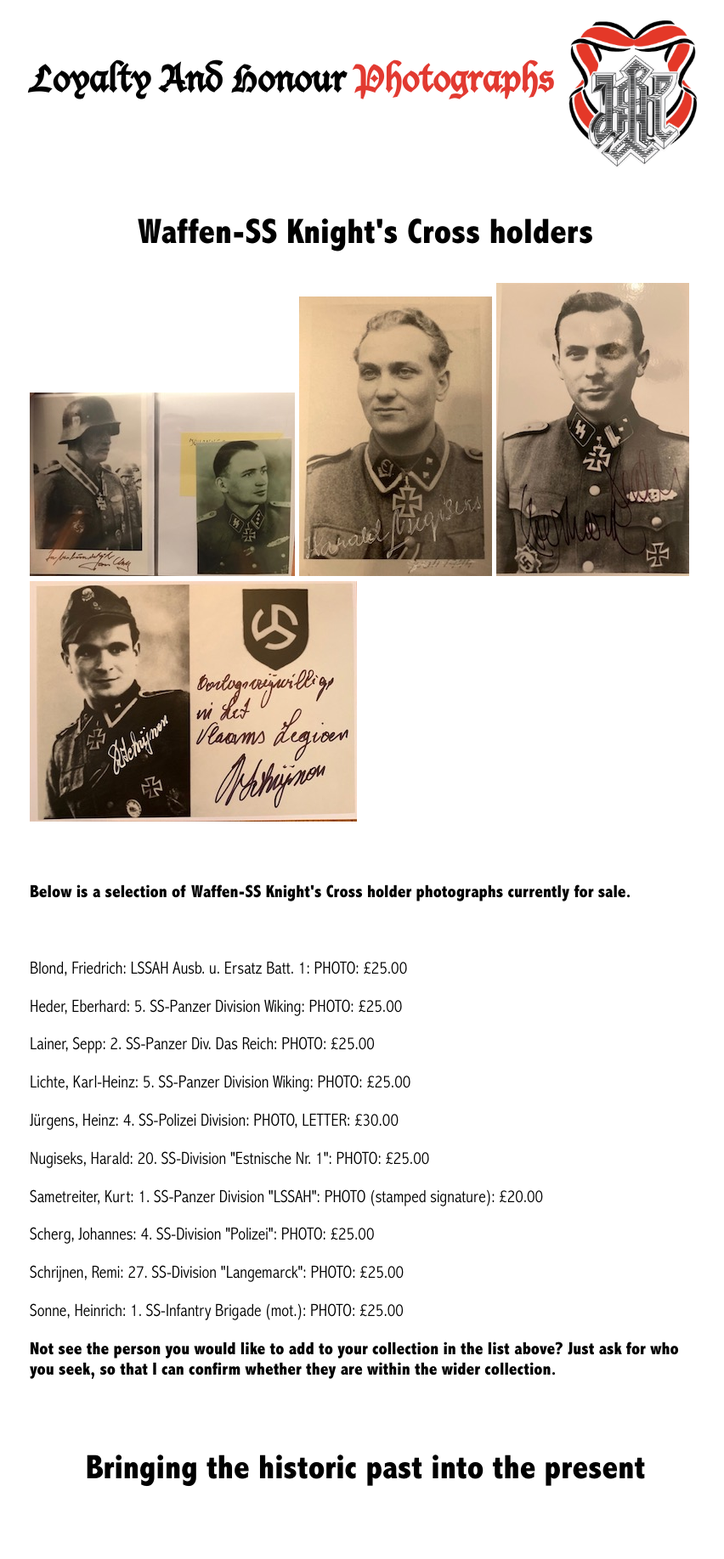
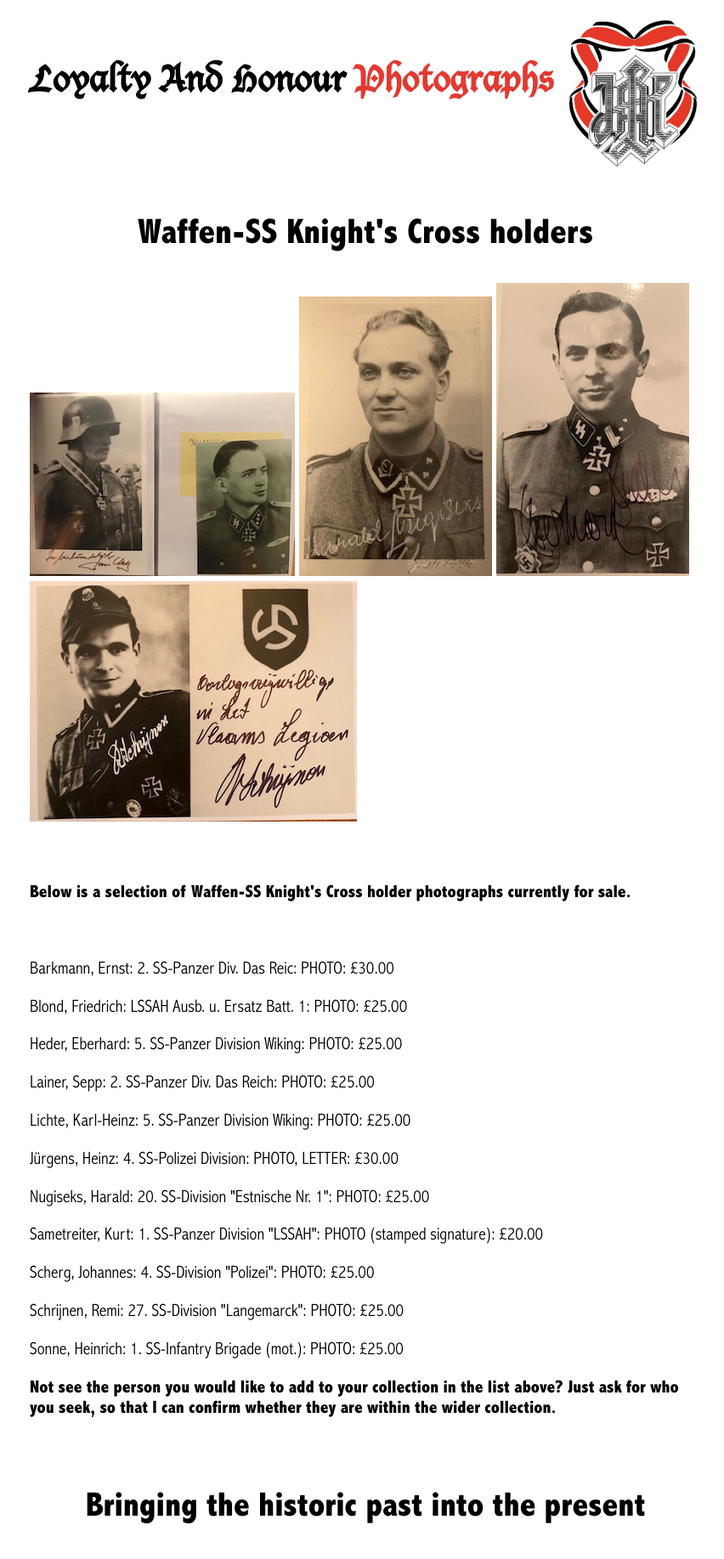
Before and after one commit to lahphotographs/lahphotographs.github.com, a Jekyll site: the page built from Waffen_SS_photos.md, in a window 1280 px wide. Shown: the whole page at 85% size, without its empty margins (210-1062 px from the left). Built offline with Jekyll 4.4.1, drawn with Linux system fonts in a browser that asks for light colours; before the commit the page ends 1791 px from its top, so only the background shows below that.

Commit message:
Update Waffen_SS_photos.md

```diff
--- a/Waffen_SS_photos.md
+++ b/Waffen_SS_photos.md
@@ -14,6 +14,7 @@ permalink: /waffen_ss_photos.html
 <br />
 <p><b>Below is a selection of Waffen-SS Knight's Cross holder photographs currently for sale.</b></p>
 <br />
+<p>Barkmann,	Ernst: 2. SS-Panzer Div. Das Reic:	PHOTO:	£30.00
 <p>Blond,	Friedrich: LSSAH Ausb. u. Ersatz Batt. 1:	PHOTO:	£25.00
 <p>Heder,	Eberhard: 5. SS-Panzer Division Wiking:	PHOTO:	£25.00
 <p>Lainer,	Sepp: 2. SS-Panzer Div. Das Reich:	PHOTO:	£25.00
```
